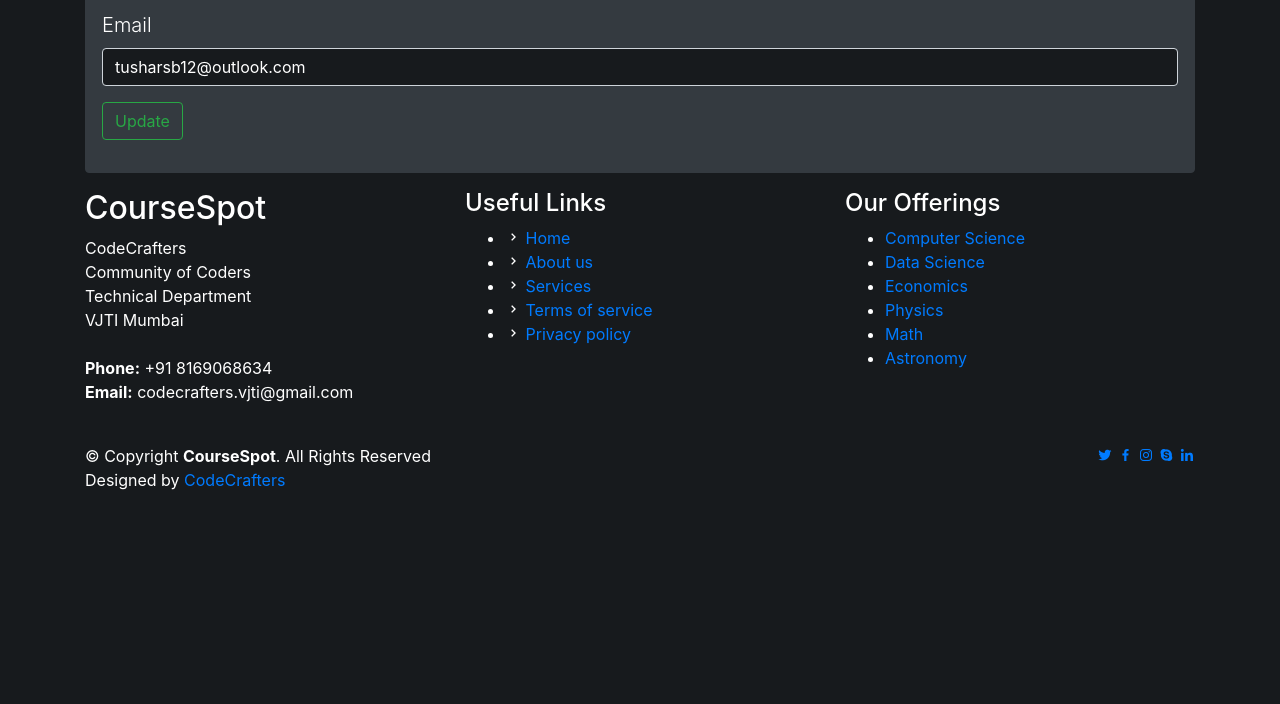
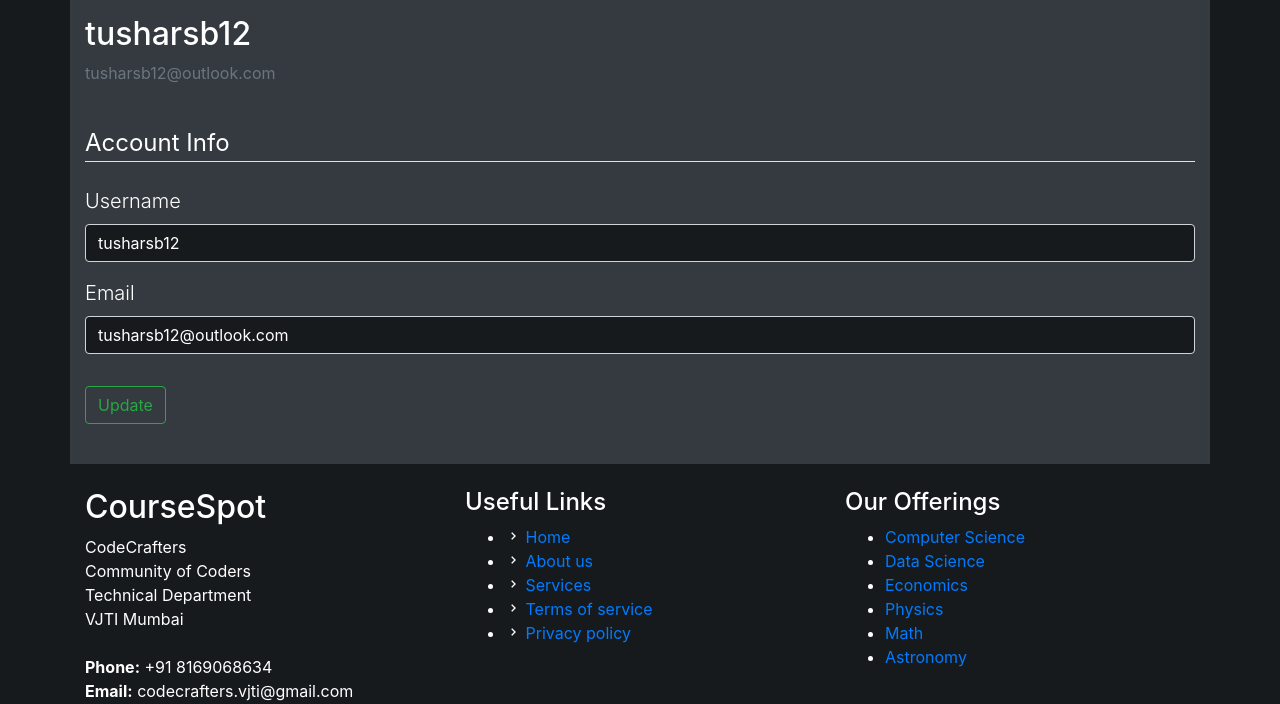
Before and after one commit to dhairyashah1/CodeCrafters-CourseSuggestingWebApp, a Flask app: page /account in a window 1280 px wide. Shown: the part 655-1359 px from the top of the page. Before the commit the page ends 1145 px from the top, so only its background shows below. Run offline with Flask 2, Linux system fonts and the light colour scheme; a user stored in the database is signed in; some libraries are stand-ins or nearby versions.

Commit message:
Updated account.html

```diff
--- a/coursespot/templates/account.html
+++ b/coursespot/templates/account.html
@@ -1,21 +1,26 @@
-{% extends 'layout.html' %}
-
+{% extends "layout.html" %}
 {% block content %}
-<div class="container">
-    <h1 class="display-4">Account Info</h1>
-    <div>
-        <p class="lead"><strong>Username</strong> : {{ current_user.username }}
 <br>
-            <strong>Email</strong> : {{ current_user.email }}
-        </p>
+    <div class="container bg-dark">
+        <br>
+        <div class="user-info">
+              <img class="img-profile img-circle img-responsive center-block" src="https://bootdey.com/img/Content/avatar/avatar1.png" alt="">
+              <ul class="meta list list-unstyled">
+        </div>
+      <div class="media">
+        <div class="media-body">
+          <h2 class="account-heading">{{ current_user.username }}</h2>
+          <p class="text-secondary">{{ current_user.email }}</p>
+        </div>
       </div>
         <br>
-    <h1 class="display-4">Update Profile</h1>
-    <div class="border border-dark p-3 mb-3 rounded bg-dark">
-        <form method="POST" action="">
+        <form method="POST" action="" enctype="multipart/form-data">
             {{ form.hidden_tag() }}
+            <fieldset class="form-group">
+                <legend class="border-bottom mb-4">Account Info</legend>
                 <div class="form-group">
                     {{ form.username.label(class="form-control-label lead") }}
+
                     {% if form.username.errors %}
                         {{ form.username(class="form-control form-control-md is-invalid textbox") }}
                         <div class="invalid-feedback">
@@ -40,10 +45,12 @@
                         {{ form.email(class="form-control form-control-md textbox") }}
                     {% endif %}
                 </div>
+            </fieldset>
             <div class="form-group">
                 {{ form.submit(class="btn btn-outline-success") }}
             </div>
         </form>
+        <br>
     </div>
-</div>
-{% endblock %}
+<br>
+{% endblock content %}
```
Lines whose indentation alone changed are shown as unchanged.
